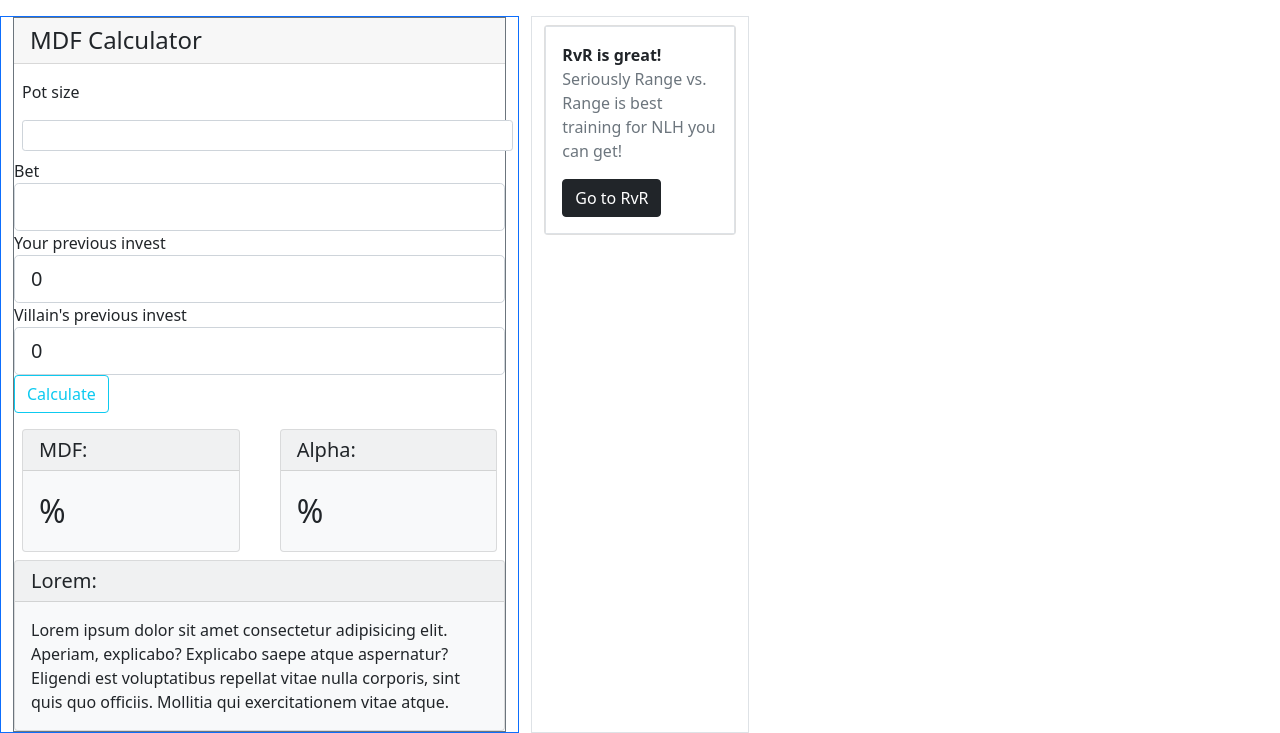
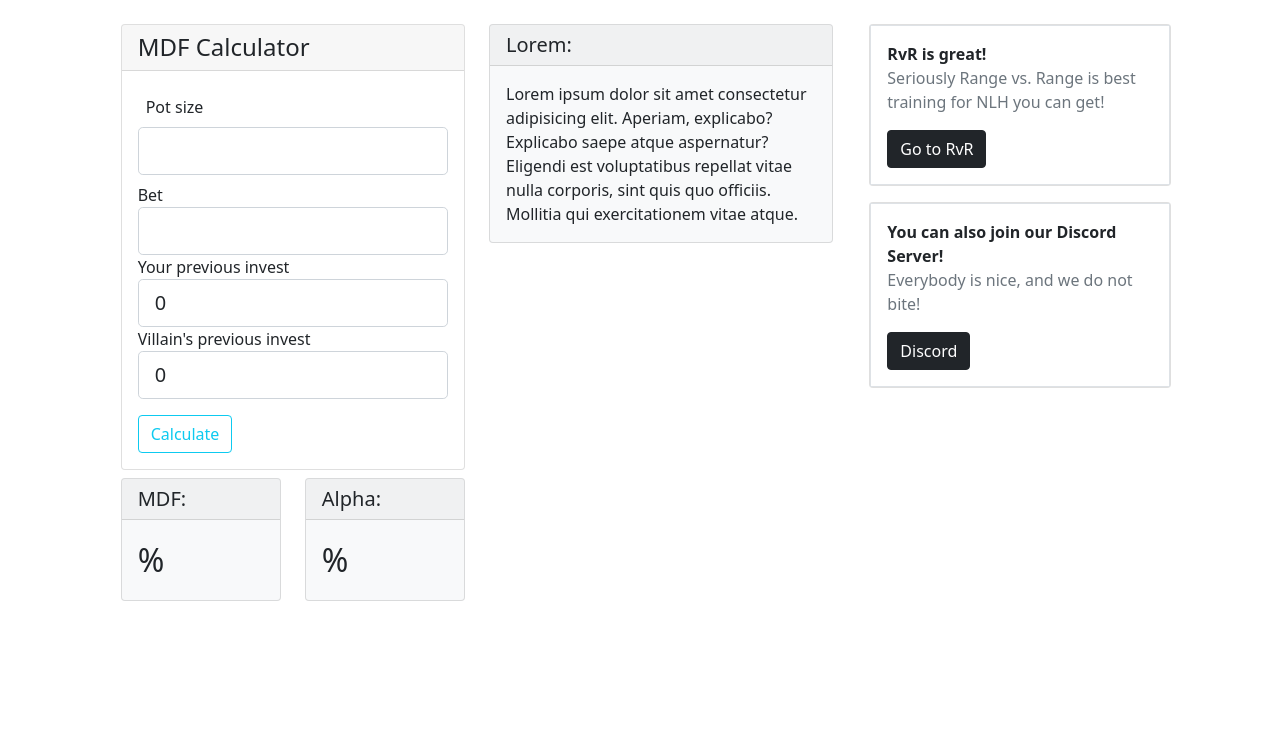
Before and after one commit to TimoRJensen/RvRTools, a Flask app: page /calculator in a window 1280 px wide. Shown: the part 126-859 px from the top of the page. After the commit the page ends 727 px from the top, so only its background shows below. Run offline with Flask 2, Linux system fonts and the light colour scheme.

Commit message:
layout is decent - next step next calc

```diff
--- a/rvr_tools/forms.py
+++ b/rvr_tools/forms.py
@@ -6,7 +6,7 @@
 class RandomizeForm(FlaskForm):
     range_str = TextAreaField('Range Input',
                               validators=[DataRequired()],
-                              default='AA-JJ, ATs+, AQo+')
+                              default='AA-JJ, [25]ATs+, AQo+[/25]')
     submit = SubmitField('Randomize')
 
 
--- a/rvr_tools/routes.py
+++ b/rvr_tools/routes.py
@@ -36,7 +36,7 @@
     if form.validate_on_submit():
         range_ = Range(form.range_str.data)
         range_str = range_.randomize_suits_for_range()
-        flash('successfully randomized', 'success')
+        # flash('successfully randomized', 'success')
         return render_template('randomize.html',
                                titel='Randomize',
                                form=form,
@@ -53,7 +53,7 @@
         invest = form.invest.data
         v_invest = form.v_invest.data
         mdf = MDF(pot=pot, bet=bet, invest=invest, villain_invest=v_invest)
-        flash('Calculated MDF and Alpha', 'success')
+        # flash('Calculated MDF and Alpha', 'success')
         return render_template('calculator.html',
                                titel='Randomize',
                                form=form,
--- a/rvr_tools/templates/calculator.html
+++ b/rvr_tools/templates/calculator.html
@@ -1,23 +1,21 @@
 {% extends "layout.html" %}
 {% block content %}
-<div class="content-section">
-    <div class="row">
-        <div class="col">
+<div class="col-md-6">
     <form action="" method="post" class="mb-2">
         {{ form.hidden_tag() }}
-                <fieldset class="form-group ">
-                    <h4 class="card-header mb-2">MDF Calculator</h4>
-                    <div class="form-group">
+        <div class="card mb-2">
+            <h4 class="card-header">MDF Calculator</h4>
+            <div class="card-body">
                 {{ form.pot.label(class="form-control-label m-2") }}
                 {% if form.pot.errors %}
-                        {{ form.pot(class="form-control form-control-sm is-invalid m-2 tje-w") }}
+                {{ form.pot(class="form-control form-control-lg is-invalid mb-2") }}
                 <div class="invalid-feedback">
                     {% for error in form.pot.errors %}#
                     <span>{{ error }}</span>
                     {% endfor %}
                 </div>
                 {% else %}
-                        {{ form.pot(class="form-control form-control-sm m-2 tje-w") }}
+                {{ form.pot(class="form-control form-control-lg mb-2") }}
                 {% endif %}
 
                 {{ form.bet.label(class="form-control-label") }}
@@ -53,17 +51,15 @@
                     {% endfor %}
                 </div>
                 {% else %}
-                        {{ form.v_invest(class="form-control form-control-lg") }}
+                {{ form.v_invest(class="form-control form-control-lg mb-2") }}
                 {% endif %}
+                {{ form.submit(class="btn btn-outline-info mt-2") }}
             </div>
-                </fieldset>
-                <div class="form-group">
-                    {{ form.submit(class="btn btn-outline-info") }}
         </div>
     </form>
     <div class="row">
         <div class="col">
-                    <div class="card bg-light m-2">
+            <div class="card bg-light">
                 <!-- <img class="card-img-top" src="..." alt="Card image cap"> -->
                 <h5 class="card-header">MDF:</h5>
                 <div class="card-body">
@@ -73,7 +69,7 @@
             </div>
         </div>
         <div class="col">
-                    <div class="card bg-light m-2">
+            <div class="card bg-light">
                 <h5 class="card-header">Alpha:</h5>
                 <div class="card-body">
                     <p class="card-text" id="output-alpha" style="font-size: 2rem;">{{ alpha }}%</p>
@@ -82,15 +78,13 @@
         </div>
     </div>
 </div>
-    </div>
-    <div class="col">
+<div class="col-md-6">
     <div class="card bg-light">
         <h5 class="card-header">Lorem:</h5>
         <div class="card-body">
             Lorem ipsum dolor sit amet consectetur adipisicing elit. Aperiam, explicabo? Explicabo saepe atque
             aspernatur? Eligendi est voluptatibus repellat vitae nulla corporis, sint quis quo officiis. Mollitia
             qui exercitationem vitae atque.
-            </div>
         </div>
     </div>
 </div>
--- a/rvr_tools/templates/layout.html
+++ b/rvr_tools/templates/layout.html
@@ -37,7 +37,7 @@
         <nav class="navbar navbar-expand-md navbar-dark bg-dark static-top">
             <div class="container">
                 <!-- <a class="navbar-brand mr-4" href="{{ url_for('home') }}">RvR Tools</a> -->
-                <a class="navbar-brand mr-4 tje-brand" href="{{ url_for('home') }}">
+                <a class="navbar-brand mr-4" href="{{ url_for('home') }}">
                     <img src="{{ url_for('static', filename='Logo-flat.svg' ) }}" width="100" height="100"
                         class="d-inline-block align-center mr-4" alt="RvR-Fans-Logo">
                     RvR Tools
@@ -57,9 +57,9 @@
         </nav>
     </header>
     <main role="main">
-        <div class="row">
-            <div class="col-lg-5">
-                <div class="container-lg border border-primary mt-3">
+        <div class="row justify-content-center mt-3">
+            <div class="col-md-7">
+                <div class="container-md ">
                     {% with messages = get_flashed_messages(with_categories=true) %}
                     {% if messages %}
                     {% for category, message in messages %}
@@ -70,15 +70,15 @@
                     {% endfor %}
                     {% endif %}
                     {% endwith %}
-                    <div class="col border border-secondary">
+                    <div class="row mt-2">
                         <!-- <div class="col-lg-5 border border-success"> -->
                         {% block content %}{% endblock %}
                         <!-- </div> -->
                     </div>
                 </div>
             </div>
-            <div class="col-lg-2 border mt-3">
-                <div class="card mt-2 mb-2">
+            <div class="col-md-3 mt-2">
+                <div class="card mb-3">
                     <div class="card-body border">
                         <strong>
                             RvR is great!
@@ -87,6 +87,17 @@
                             Seriously Range vs. Range is best training for NLH you can get!
                         </p>
                         <a href="https://www.rangevsrange.com/" class="btn btn-dark" target="_blank">Go to RvR</a>
+                    </div>
+                </div>
+                <div class="card mb-3">
+                    <div class="card-body border">
+                        <strong>
+                            You can also join our Discord Server!
+                        </strong>
+                        <p class='text-muted'>
+                            Everybody is nice, and we do not bite!
+                        </p>
+                        <a href="https://discord.gg/AejRBUSb" class="btn btn-dark" target="_blank">Discord</a>
                     </div>
                 </div>
             </div>
```
Also changed, not shown: rvr_tools/templates/randomize.html (+7 -3 lines). Lines whose indentation alone changed are shown as unchanged.
